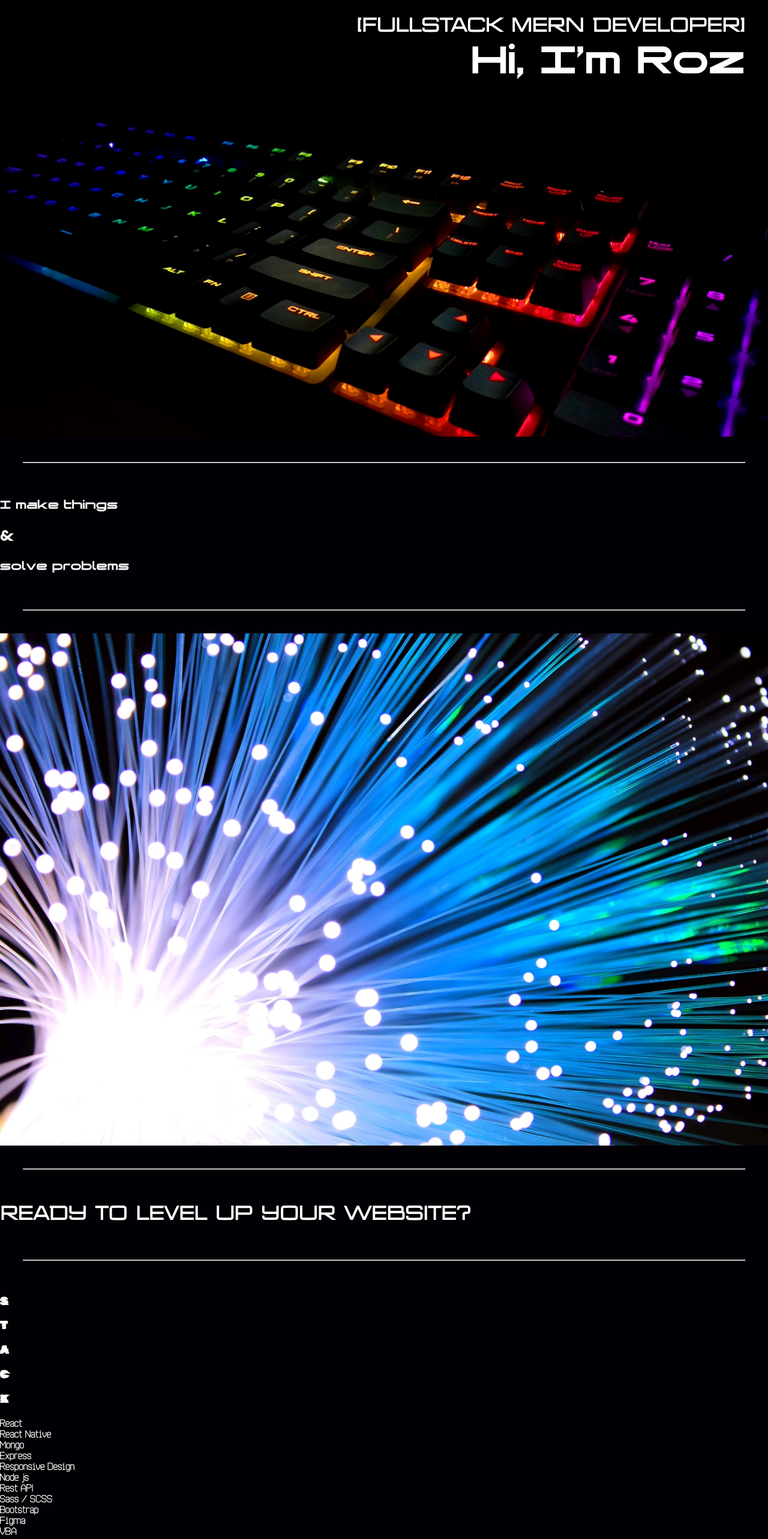
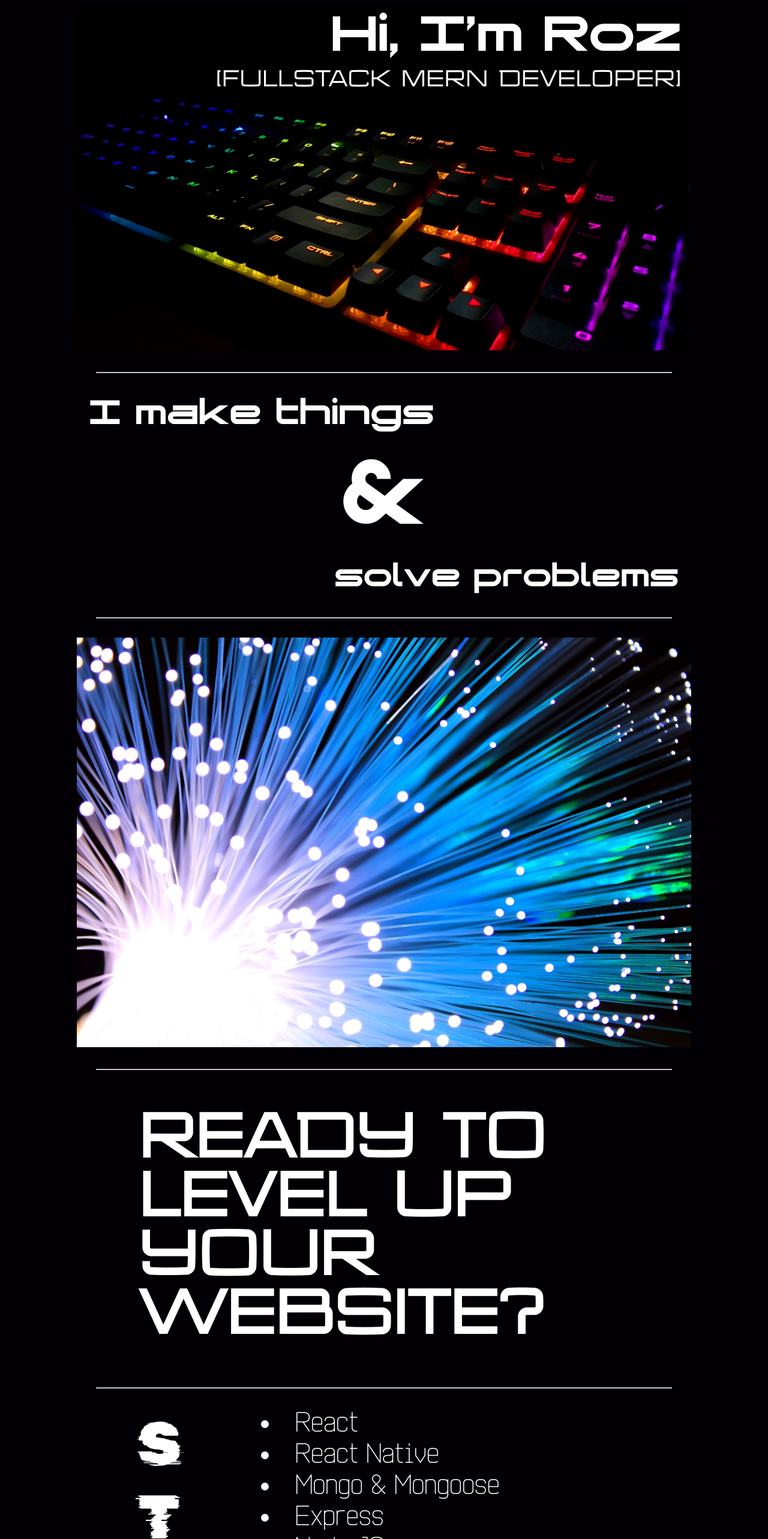
Before and after one commit to ExpositionJunkie/roz-portfolio, a React (Create React App) app: page / in a window 1280 px wide. Shown: the top 2566 px of the page at 60% size. Built offline with nearby package versions, Linux system fonts and the light colour scheme.

Commit message:
finished sizing and positioning

```diff
--- a/src/Components/homeComponent/home.js
+++ b/src/Components/homeComponent/home.js
@@ -4,8 +4,11 @@ import "../../Styles/Home.css";
 function Home() {
   return (
     <div className="homeDark">
-      <h1 className="hello">Hi, I'm Roz</h1>
-      <h1 className="tagline">[fullstack MERN developer]</h1>
+      <div className="darkMarginWrap">
+      <div className="titleWrap">
+        <div className="hello">Hi, I'm Roz</div>
+        <div className="tagline">[fullstack MERN developer]</div>
+      </div>
 
       <div className="keyboardDark">
         <img
@@ -15,12 +18,11 @@ function Home() {
       </div>
 
       <hr></hr>
-      <div className="make">
-        <h2>I make things</h2>
-        <h1 className="and">&</h1>
-        <h2>solve problems</h2>
+      <div className="makeAndSolve">
+      <div className="make">I make things</div>
+      <div className="and">&</div>
+      <div className="solve">solve problems</div>
       </div>
-
       <hr></hr>
 
       <img
@@ -32,20 +34,28 @@ function Home() {
       <h1 className="level">Ready to level up your website?</h1>
       <hr></hr>
 
-      <div>
-        <h3 className="stack">S</h3>
-        <h3 className="stack">T</h3>
-        <h3 className="stack">A</h3>
-        <h3 className="stack">C</h3>
-        <h3 className="stack">K</h3>
-
-        <h4 className="stackList">
-          React <br></br>
-          React Native <br></br> Mongo <br></br> Express <br></br> Responsive
-          Design <br></br> Node js <br></br> Rest API <br></br> Sass / SCSS{" "}
-          <br></br>
-          Bootstrap <br></br> Figma <br></br> VBA <br></br>
-        </h4>
+      <div className="stackWrap">
+        <div className="stack">
+          <div>S</div>
+          <div>T</div>
+          <div>A</div>
+          <div>C</div>
+          <div>K</div>
+        </div>
+        <div className="stackList">
+          <li>React</li>
+          <li>React Native</li>
+          <li>Mongo & Mongoose</li>
+          <li>Express</li>
+          <li>Node JS</li>
+          <li>Responsive Design</li>
+          <li>Rest API</li>
+          <li>SCSS/SASS</li>
+          <li>Bootstrap</li>
+          <li>Figma</li>
+          <li>Requirement Gathering</li>
+          <li>VBA</li>
+        </div>
       </div>
 
       <hr></hr>
@@ -63,6 +73,7 @@ function Home() {
         <h5 className="contactLink">rosalindavalbrecht@gmail.com</h5>
         <h5 className="contactLink">linkedin.com/in/rozalbrecht</h5>
       </div>
+      </div>
     </div>
   );
 }
--- a/src/Styles/Home.css
+++ b/src/Styles/Home.css
@@ -6,20 +6,21 @@ body,
   width: 100%;
   min-height: 100%;
   max-width: 100%;
-  display: -webkit-box;
-  display: -ms-flexbox;
-  display: flex;
-  -webkit-box-orient: vertical;
-  -webkit-box-direction: normal;
-      -ms-flex-direction: column;
-          flex-direction: column;
+  display: -ms-grid;
+  display: grid;
   margin-left: 0px;
   margin-bottom: 0px;
+}
+
+.darkMarginWrap {
+  margin-right: 10%;
+  margin-left: 10%;
 }
 
 .hello,
 .make,
 .and,
+.solve,
 .contact {
   font-family: "Genesys";
 }
@@ -38,7 +39,7 @@ body,
 }
 
 hr {
-  margin: 3%;
+  margin: 2em;
 }
 
 img {
@@ -50,20 +51,95 @@ img {
   position: relative;
 }
 
+.titleWrap {
+  -ms-grid-rows: 1fr, 1fr;
+      grid-template-rows: 1fr, 1fr;
+  position: absolute;
+  margin-right: 10%;
+  margin-left: 10%;
+  padding-right: 1em;
+  right: 0;
+}
+
 .hello {
-  -ms-flex-item-align: end;
-      align-self: flex-end;
-  padding-right: 3%;
-  font-size: 5rem;
-  position: absolute;
+  text-align: right;
+  font-size: 8vw;
 }
 
 .tagline {
-  -ms-flex-item-align: end;
-      align-self: flex-end;
-  padding-right: 3%;
-  font-size: 2rem;
-  font-stretch: expanded;
-  position: absolute;
+  font-size: 3vw;
+  text-align: right;
+}
+
+.makeAndSolve {
+  display: -ms-grid;
+  display: grid;
+}
+
+.make {
+  font-size: 5.5vw;
+  -ms-flex-item-align: center;
+      -ms-grid-row-align: center;
+      align-self: center;
+  -ms-grid-column-align: left;
+      justify-self: left;
+  padding-left: 2%;
+}
+
+.and {
+  font-size: 15vw;
+  -ms-flex-item-align: center;
+      -ms-grid-row-align: center;
+      align-self: center;
+  -ms-grid-column-align: center;
+      justify-self: center;
+}
+
+.solve {
+  font-size: 5vw;
+  -ms-flex-item-align: center;
+      -ms-grid-row-align: center;
+      align-self: center;
+  -ms-grid-column-align: right;
+      justify-self: right;
+  padding-right: 2%;
+}
+
+.level {
+  font-size: 8vw;
+  padding-left: 1em;
+  padding-right: 1em;
+}
+
+.stackWrap {
+  display: -ms-grid;
+  display: grid;
+  -ms-grid-columns: 30% 70%;
+      grid-template-columns: 30% 70%;
+  grid-column: auto;
+}
+
+.stack {
+  font-size: 8vw;
+  padding-left: 1em;
+}
+
+.stackList {
+  -ms-flex-line-pack: justify;
+      align-content: space-between;
+  font-size: 3.5vw;
+  padding-right: 1em;
+}
+
+.contact {
+  padding-left: 5%;
+}
+
+.contactHead {
+  font-size: 5vw;
+}
+
+.contactLink {
+  font-size: 3vw;
 }
 /*# sourceMappingURL=Home.css.map */
--- a/src/Styles/Home.scss
+++ b/src/Styles/Home.scss
@@ -9,17 +9,22 @@ body,
   width: 100%;
   min-height: 100%;
   max-width: 100%;
-  display: flex;
-  flex-direction: column;
+  display: grid;
   // if these are not here, things will not center correctly
   margin-left: 0px;
   margin-bottom: 0px;
+}
+
+.darkMarginWrap {
+  margin-right: 10%;
+  margin-left: 10%;
 }
 
 //fonts
 .hello,
 .make,
 .and,
+.solve,
 .contact {
   font-family: $darkMainFont;
 }
@@ -39,7 +44,7 @@ body,
 
 //individual features
 hr {
-  margin: 3%;
+  margin: 2em;
 }
 
 img {
@@ -47,22 +52,88 @@ img {
   max-height: 900px;
 }
 
-
 .darkKeyboard {
   position: relative;
 }
 
+// Title
+.titleWrap {
+  grid-template-rows: 1fr, 1fr;
+  position: absolute;
+  margin-right: 10%;
+  margin-left: 10%;
+  padding-right: 1em;
+  right: 0;
+}
+
 .hello {
-  align-self: flex-end;
-  padding-right: 3%;
-  font-size: 5rem;
-  position: absolute;
+  text-align: right;
+  font-size: 8vw;
 }
 
 .tagline {
-  align-self: flex-end;
-  padding-right: 3%;
-  font-size: 2rem;
-  font-stretch: expanded;
-  position: absolute;
+  font-size: 3vw;
+  text-align: right;
 }
+
+// Make and Solve Card
+.makeAndSolve {
+  display: grid;
+}
+
+.make {
+  font-size: 5.5vw;
+  align-self: center;
+  justify-self: left;
+  padding-left: 2%;
+}
+
+.and {
+  font-size: 15vw;
+  align-self: center;
+  justify-self: center;
+}
+
+.solve {
+  font-size: 5vw;
+  align-self: center;
+  justify-self: right;
+  padding-right: 2%;
+}
+
+// LevelUp Card
+.level {
+  font-size: 8vw;
+  padding-left: 1em;
+  padding-right: 1em;
+}
+
+// Stack List Card
+.stackWrap {
+  display: grid;
+  grid-template-columns: 30% 70%;
+  grid-column: auto;
+}
+
+.stack {
+  font-size: 8vw;
+  padding-left: 1em;
+}
+
+.stackList {
+  align-content: space-between;
+  font-size: 3.5vw;
+  padding-right: 1em;
+}
+
+// Contact Card
+.contact {
+  padding-left: 5%;
+}
+.contactHead {
+  font-size: 5vw;
+}
+
+.contactLink {
+  font-size: 3vw;
+}
```
Also changed, not shown: 1 other file (tests, documents, lock files or other folders).
